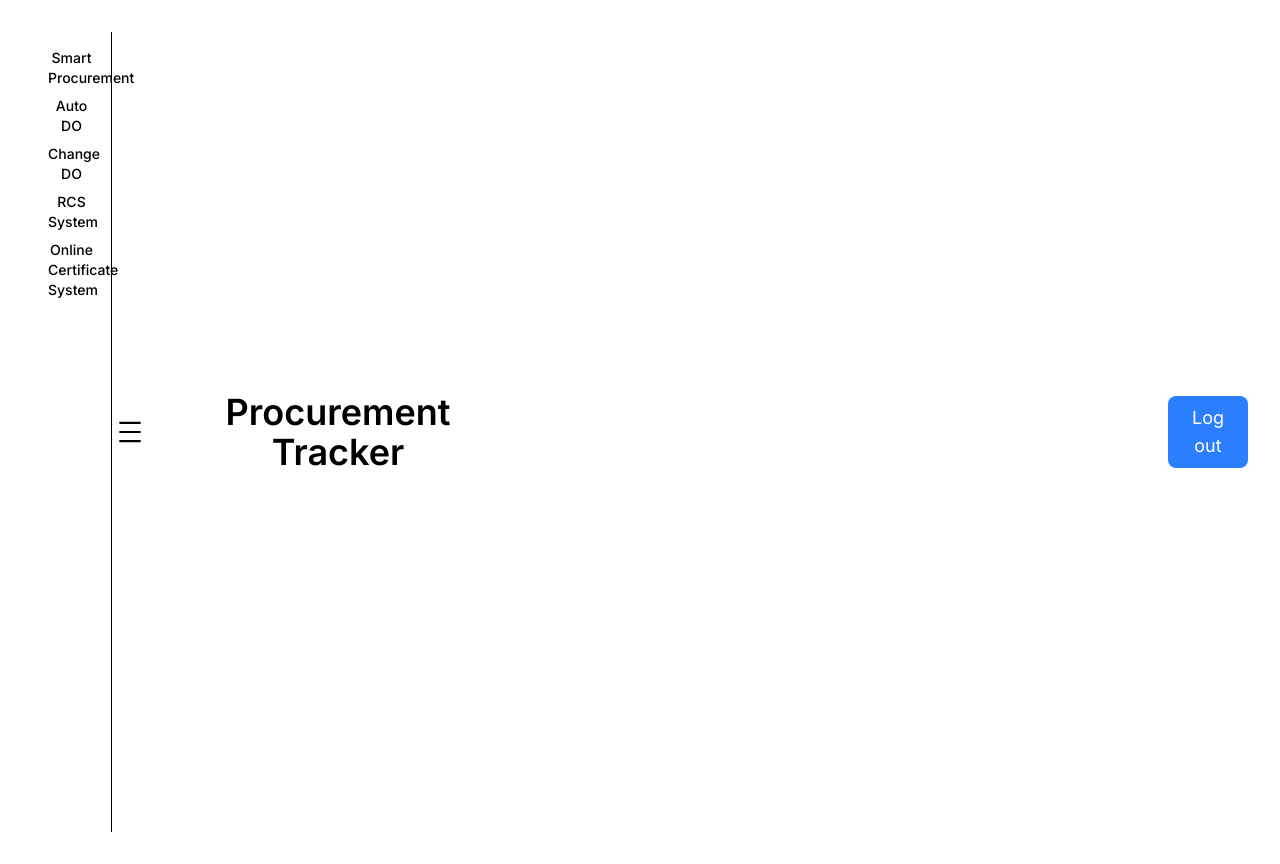
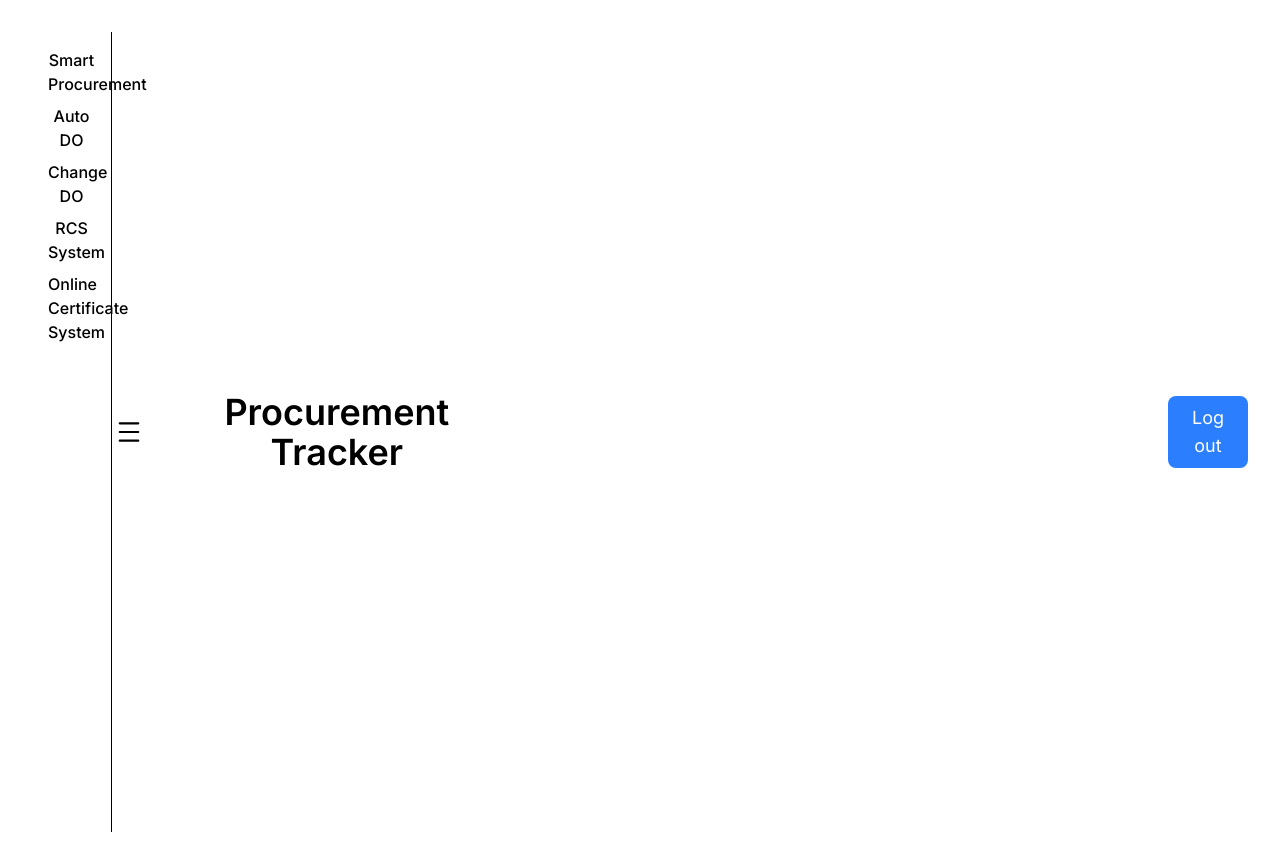
Before and after one commit to arya23923/procurement-tracker-system, a React (Vite) app: page / in a window 1280 px wide. Built offline with nearby package versions, Linux system fonts and the light colour scheme.

Commit message:
sidebar skeleton

```diff
--- a/src/App.jsx
+++ b/src/App.jsx
@@ -1,13 +1,14 @@
 import './App.css'
 import Header from './components/Header';
 import Sidebar from './components/Sidebar';
+import { useState } from 'react';
 
 function App() {
-
+  const [isSidebarOpen, setIsSidebarOpen] = useState(true);
   return (
     <div className='flex'>
       <Sidebar />
-      <Header />
+      <Header toggleSidebar={() => setIsSidebarOpen(!isSidebarOpen)}/>
     </div>
   )
 }
--- a/src/components/Header.tsx
+++ b/src/components/Header.tsx
@@ -1,11 +1,17 @@
 import { FC } from 'react';
 import Sidebar from './images/sidebar.svg';
 
-const Header: FC = () => {
+interface HeaderProps {
+  toggleSidebar: () => void;
+}
+
+const Header: FC<HeaderProps> = ({toggleSidebar}) => {
   return (
     <header className='flex justify-between items-center w-full'>
       <div className='flex w-100'>
-        <img src={Sidebar} alt="sidebar" className="w-13 pr-4" />
+        <button onClick={toggleSidebar}>
+          <img src={Sidebar} alt="sidebar" className="w-13 pr-4" />
+        </button>
         <div className='text-4xl font-semibold'>Procurement Tracker</div>
       </div>
       <div>
--- a/src/components/Sidebar.tsx
+++ b/src/components/Sidebar.tsx
@@ -21,7 +21,7 @@ const Sidebar = () => {
   };
 
   return (
-    <aside className="w-20 bg-white h-screen border-r p-4 text-sm">
+    <aside className="w-20 bg-white h-screen border-r p-4">
       <ul className="space-y-2">
         {menuItems.map((item) => (
           <li key={item.title}>
```
